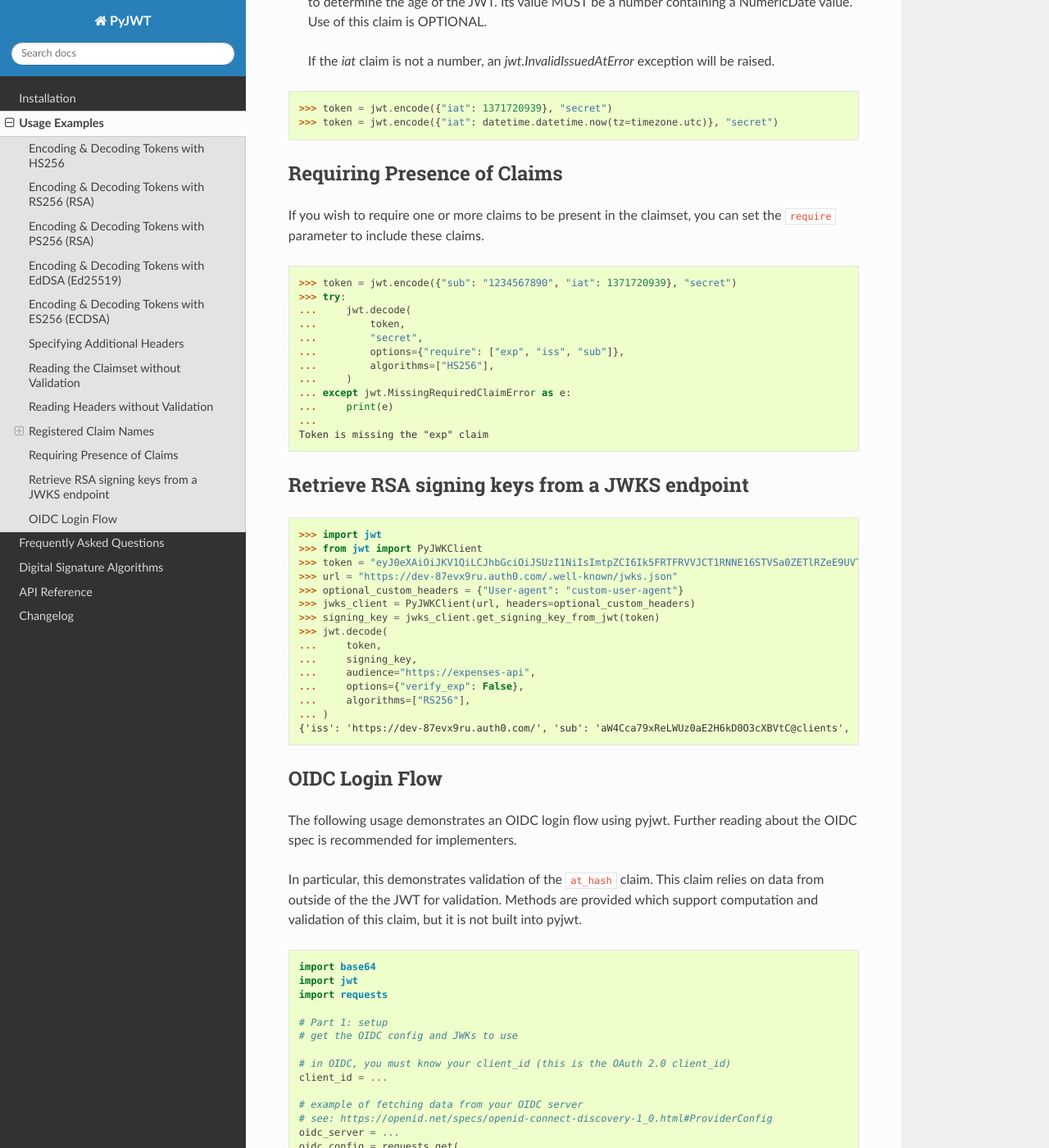
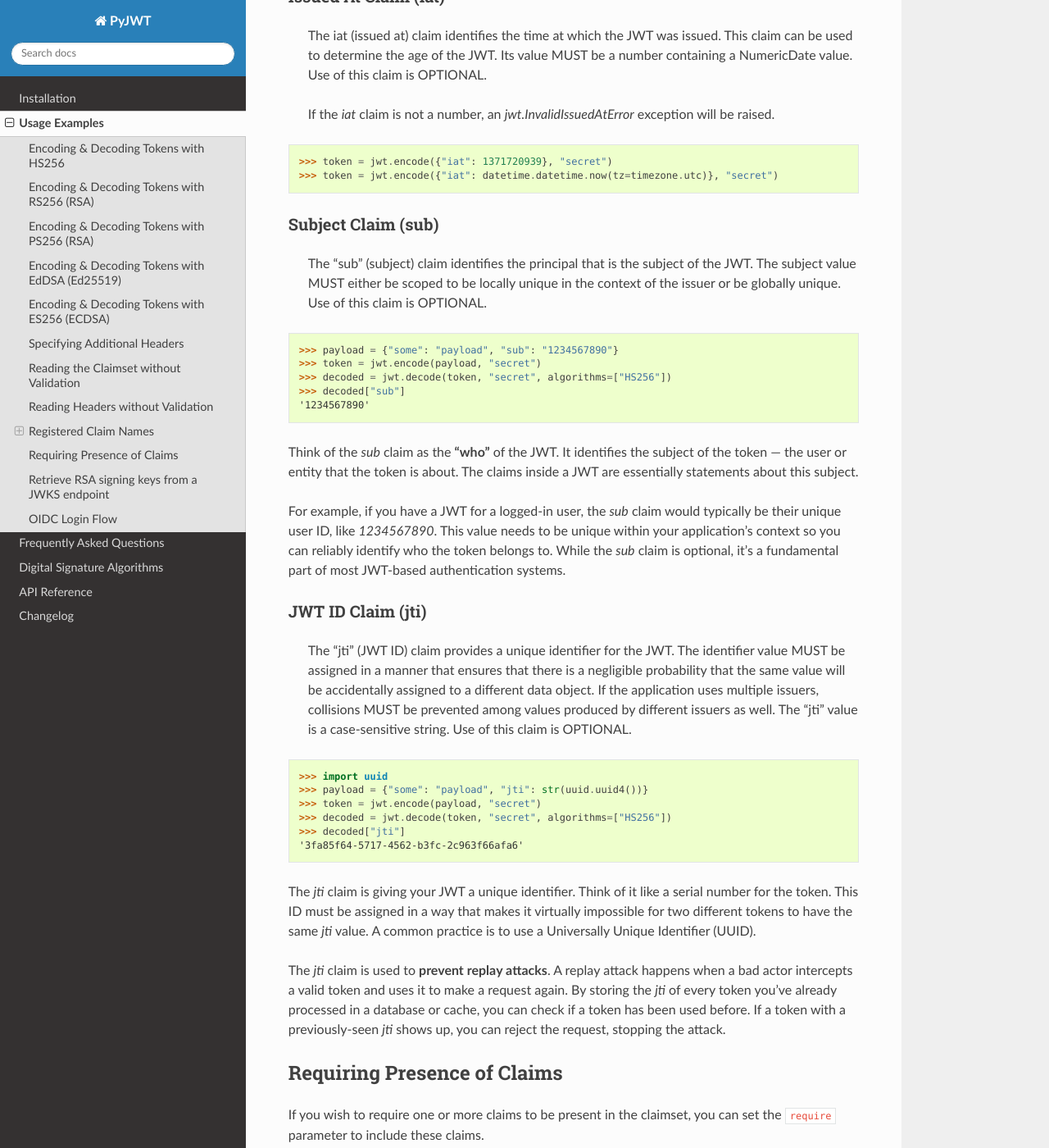
Before and after one commit to jpadilla/pyjwt, a Sphinx documentation site: the page built from docs/usage.rst, in a window 1280 px wide and 1400 px high, scrolled down 6534 px. Shown: the whole window at 82% size. Built offline with Sphinx 7.4.7 and the Read the Docs theme 3.1.0, drawn with Linux system fonts in a browser that asks for light colours; some of the changed text lies outside the part shown.

Commit message:
doc: Document claims sub and jti (#1088)
* Add documentation for "sub" (Subject) and "jti" (JWT ID) claims in usage.rst

* Refine documentation for "sub" and "jti" claims in usage.rst for clarity and detail

* fix typos

* add changelog entries

* fix submenu order

* fix failing doctest

* remove rudandant type case

```diff
--- a/CHANGELOG.rst
+++ b/CHANGELOG.rst
@@ -20,6 +20,7 @@
 
 - Docs: Add example of using leeway with nbf by @djw8605 in `#1034 <https://github.com/jpadilla/pyjwt/pull/1034>`__
 - Docs: Refactored docs with ``autodoc``; added ``PyJWS`` and ``jwt.algorithms`` docs by @pachewise in `#1045 <https://github.com/jpadilla/pyjwt/pull/1045>`__
+- Docs: Documentation improvements for "sub" and "jti" claims by @cleder in `#1088 <https://github.com/jpadilla/pyjwt/pull/1088>`
 
 `v2.10.1 <https://github.com/jpadilla/pyjwt/compare/2.10.0...2.10.1>`__
 -----------------------------------------------------------------------
--- a/docs/usage.rst
+++ b/docs/usage.rst
@@ -161,6 +161,8 @@
  - "iss" (Issuer) Claim
  - "aud" (Audience) Claim
  - "iat" (Issued At) Claim
+ - "sub" (Subject) Claim
+ - "jti" (JWT ID) Claim
 
 Expiration Time Claim (exp)
 ~~~~~~~~~~~~~~~~~~~~~~~~~~~
@@ -350,6 +352,58 @@
     >>> token = jwt.encode({"iat": 1371720939}, "secret")
     >>> token = jwt.encode({"iat": datetime.datetime.now(tz=timezone.utc)}, "secret")
 
+Subject Claim (sub)
+~~~~~~~~~~~~~~~~~~~
+
+    The "sub" (subject) claim identifies the principal that is the subject of the JWT.
+    The subject value MUST either be scoped to be locally unique in the context of the issuer or be globally unique.
+    Use of this claim is OPTIONAL.
+
+.. code-block:: pycon
+
+    >>> payload = {"some": "payload", "sub": "1234567890"}
+    >>> token = jwt.encode(payload, "secret")
+    >>> decoded = jwt.decode(token, "secret", algorithms=["HS256"])
+    >>> decoded["sub"]
+    '1234567890'
+
+Think of the `sub` claim as the **"who"** of the JWT.
+It identifies the subject of the token — the user or entity that the token is about.
+The claims inside a JWT are essentially statements about this subject.
+
+For example, if you have a JWT for a logged-in user, the `sub` claim would typically be their unique user ID, like `1234567890`.
+This value needs to be unique within your application's context so you can reliably identify who the token belongs to.
+While the `sub` claim is optional, it's a fundamental part of most JWT-based authentication systems.
+
+JWT ID Claim (jti)
+~~~~~~~~~~~~~~~~~~
+
+    The "jti" (JWT ID) claim provides a unique identifier for the JWT.
+    The identifier value MUST be assigned in a manner that ensures that there is a negligible probability that the same value will be accidentally assigned to a different data object.
+    If the application uses multiple issuers, collisions MUST be prevented among values produced by different issuers as well.
+    The "jti" value is a case-sensitive string.
+    Use of this claim is OPTIONAL.
+
+.. code-block:: pycon
+
+    >>> import uuid
+    >>> payload = {"some": "payload", "jti": str(uuid.uuid4())}
+    >>> token = jwt.encode(payload, "secret")
+    >>> decoded = jwt.decode(token, "secret", algorithms=["HS256"])
+    >>> decoded["jti"]  # doctest: +SKIP
+    '3fa85f64-5717-4562-b3fc-2c963f66afa6'
+
+The `jti` claim is giving your JWT a unique identifier.
+Think of it like a serial number for the token.
+This ID must be assigned in a way that makes it virtually impossible for two different tokens to have the same `jti` value.
+A common practice is to use a Universally Unique Identifier (UUID).
+
+The `jti` claim is used to **prevent replay attacks**.
+A replay attack happens when a bad actor intercepts a valid token and uses it to make a request again.
+By storing the `jti` of every token you've already processed in a database or cache, you can check if a token has been used before.
+If a token with a previously-seen `jti` shows up, you can reject the request, stopping the attack.
+
+
 Requiring Presence of Claims
 ----------------------------
 
```
Also changed, not shown: other parts of docs/usage.rst (+2 -2 lines), 1 other file.
